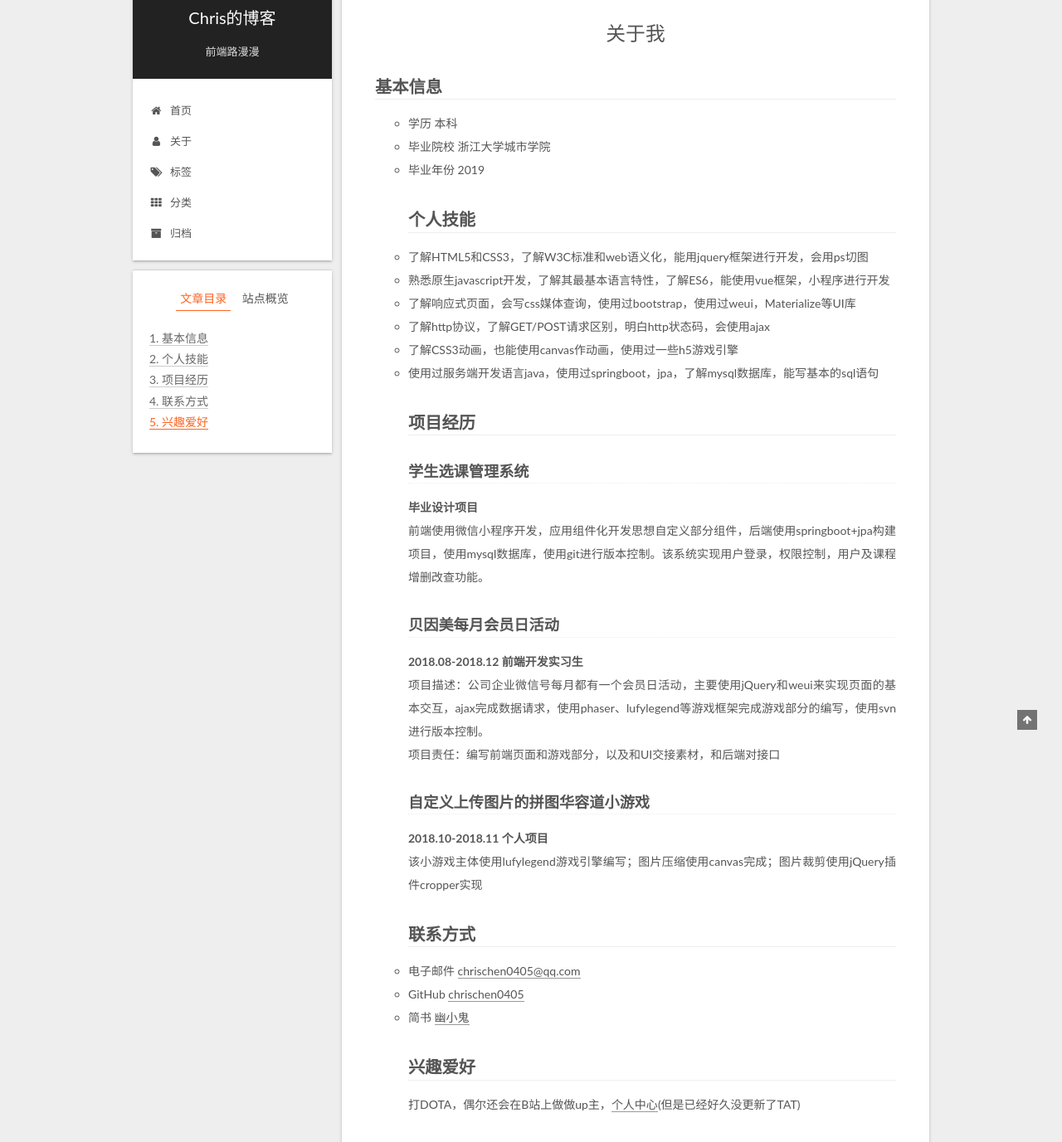
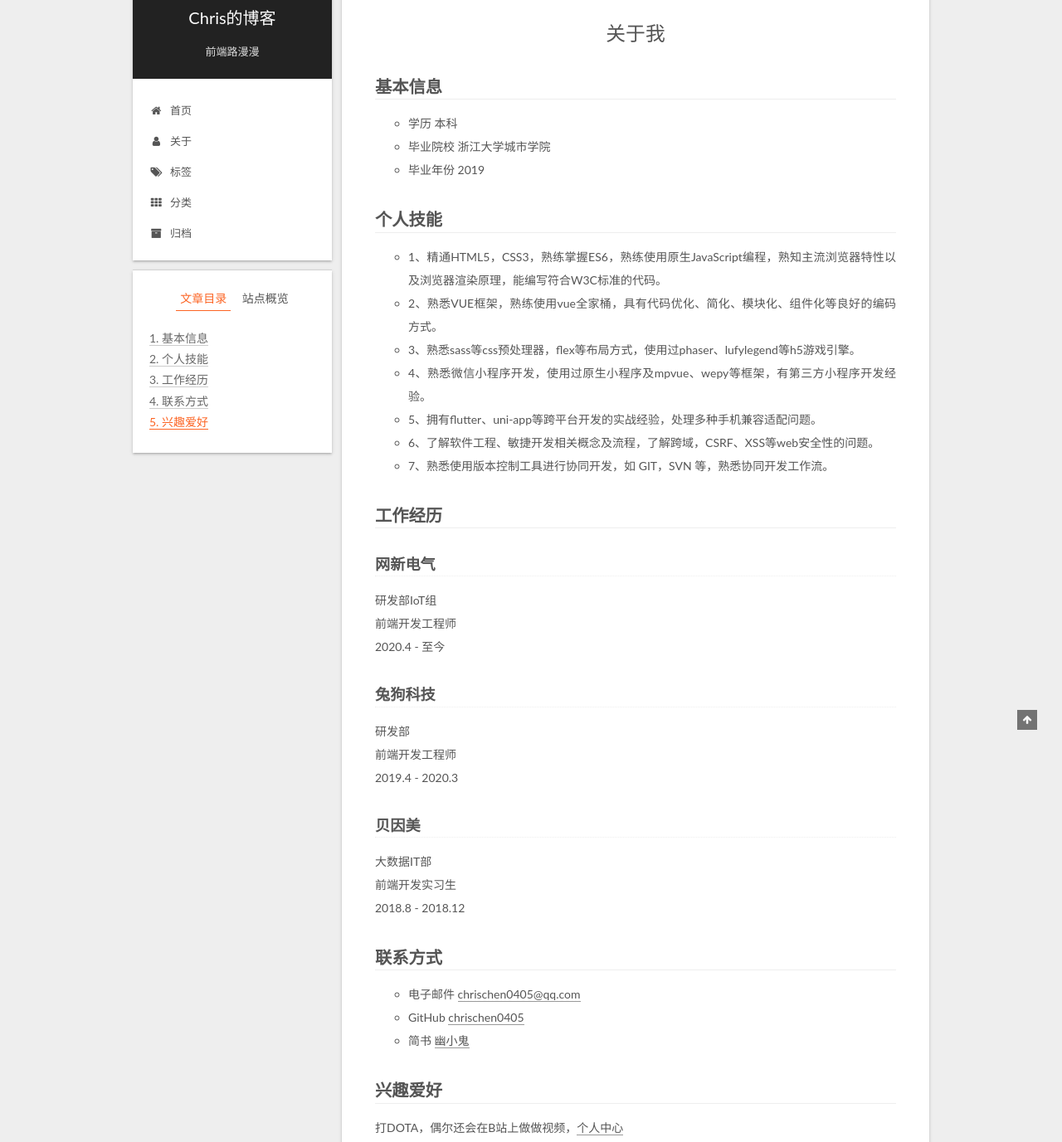
Before and after one commit to chrischen0405/chrischen0405.github.io, a plain HTML site: page about/index.html in a window 1280 px wide. Shown: the part 20-1397 px from the top of the page at 83% size. Drawn offline with Linux system fonts and the light colour scheme; some packages are replaced by stand-ins of ours; a script that the page names is missing.

Commit message:
Site updated: 2022-09-23 11:13:41

```diff
--- a/about/index.html
+++ b/about/index.html
@@ -74,8 +74,6 @@
 
 
 
-
-
   <link rel="alternate" href="/atom.xml" title="Chris的博客" type="application/atom+xml">
 
 
@@ -83,17 +81,17 @@
 
 
 
-<meta name="description" content="基本信息 学历 本科 毕业院校 浙江大学城市学院 毕业年份 2019个人技能 了解HTML5和CSS3，了解W3C标准和web语义化，能用jquery框架进行开发，会用ps切图 熟悉原生javascript开发，了解其最基本语言特性，了解ES6，能使用vue框架，小程序进行开发 了解响应式页面，会写css媒体查询，使用过bootstrap，使用过weui，Materialize等UI库 了解htt">
+<meta name="description" content="基本信息 学历 本科 毕业院校 浙江大学城市学院 毕业年份 2019  个人技能 1、精通HTML5，CSS3，熟练掌握ES6，熟练使用原生JavaScript编程，熟知主流浏览器特性以及浏览器渲染原理，能编写符合W3C标准的代码。 2、熟悉VUE框架，熟练使用vue全家桶，具有代码优化、简化、模块化、组件化等良好的编码方式。 3、熟悉sass等css预处理器，flex等布局方式，使用过phase">
 <meta property="og:type" content="website">
 <meta property="og:title" content="关于我">
 <meta property="og:url" content="http://chrischen0405.github.io/about/index.html">
 <meta property="og:site_name" content="Chris的博客">
-<meta property="og:description" content="基本信息 学历 本科 毕业院校 浙江大学城市学院 毕业年份 2019个人技能 了解HTML5和CSS3，了解W3C标准和web语义化，能用jquery框架进行开发，会用ps切图 熟悉原生javascript开发，了解其最基本语言特性，了解ES6，能使用vue框架，小程序进行开发 了解响应式页面，会写css媒体查询，使用过bootstrap，使用过weui，Materialize等UI库 了解htt">
+<meta property="og:description" content="基本信息 学历 本科 毕业院校 浙江大学城市学院 毕业年份 2019  个人技能 1、精通HTML5，CSS3，熟练掌握ES6，熟练使用原生JavaScript编程，熟知主流浏览器特性以及浏览器渲染原理，能编写符合W3C标准的代码。 2、熟悉VUE框架，熟练使用vue全家桶，具有代码优化、简化、模块化、组件化等良好的编码方式。 3、熟悉sass等css预处理器，flex等布局方式，使用过phase">
 <meta property="og:locale" content="zh-Hans">
-<meta property="og:updated_time" content="2022-09-23T02:44:41.899Z">
+<meta property="og:updated_time" content="2022-09-23T03:11:45.575Z">
 <meta name="twitter:card" content="summary">
 <meta name="twitter:title" content="关于我">
-<meta name="twitter:description" content="基本信息 学历 本科 毕业院校 浙江大学城市学院 毕业年份 2019个人技能 了解HTML5和CSS3，了解W3C标准和web语义化，能用jquery框架进行开发，会用ps切图 熟悉原生javascript开发，了解其最基本语言特性，了解ES6，能使用vue框架，小程序进行开发 了解响应式页面，会写css媒体查询，使用过bootstrap，使用过weui，Materialize等UI库 了解htt">
+<meta name="twitter:description" content="基本信息 学历 本科 毕业院校 浙江大学城市学院 毕业年份 2019  个人技能 1、精通HTML5，CSS3，熟练掌握ES6，熟练使用原生JavaScript编程，熟知主流浏览器特性以及浏览器渲染原理，能编写符合W3C标准的代码。 2、熟悉VUE框架，熟练使用vue全家桶，具有代码优化、简化、模块化、组件化等良好的编码方式。 3、熟悉sass等css预处理器，flex等布局方式，使用过phase">
 
 
 
@@ -274,17 +272,26 @@
           <h2 id="基本信息"><a href="#基本信息" class="headerlink" title="基本信息"></a>基本信息</h2><ul>
 <li>学历 本科</li>
 <li>毕业院校 浙江大学城市学院</li>
-<li>毕业年份 2019<h2 id="个人技能"><a href="#个人技能" class="headerlink" title="个人技能"></a>个人技能</h2></li>
-<li>了解HTML5和CSS3，了解W3C标准和web语义化，能用jquery框架进行开发，会用ps切图</li>
-<li>熟悉原生javascript开发，了解其最基本语言特性，了解ES6，能使用vue框架，小程序进行开发</li>
-<li>了解响应式页面，会写css媒体查询，使用过bootstrap，使用过weui，Materialize等UI库</li>
-<li>了解http协议，了解GET/POST请求区别，明白http状态码，会使用ajax</li>
-<li>了解CSS3动画，也能使用canvas作动画，使用过一些h5游戏引擎</li>
-<li>使用过服务端开发语言java，使用过springboot，jpa，了解mysql数据库，能写基本的sql语句<h2 id="项目经历"><a href="#项目经历" class="headerlink" title="项目经历"></a>项目经历</h2><h3 id="学生选课管理系统"><a href="#学生选课管理系统" class="headerlink" title="学生选课管理系统"></a>学生选课管理系统</h3><strong>毕业设计项目</strong><br>前端使用微信小程序开发，应用组件化开发思想自定义部分组件，后端使用springboot+jpa构建项目，使用mysql数据库，使用git进行版本控制。该系统实现用户登录，权限控制，用户及课程增删改查功能。<h3 id="贝因美每月会员日活动"><a href="#贝因美每月会员日活动" class="headerlink" title="贝因美每月会员日活动"></a>贝因美每月会员日活动</h3><strong>2018.08-2018.12 前端开发实习生</strong><br>项目描述：公司企业微信号每月都有一个会员日活动，主要使用jQuery和weui来实现页面的基本交互，ajax完成数据请求，使用phaser、lufylegend等游戏框架完成游戏部分的编写，使用svn进行版本控制。<br>项目责任：编写前端页面和游戏部分，以及和UI交接素材，和后端对接口<h3 id="自定义上传图片的拼图华容道小游戏"><a href="#自定义上传图片的拼图华容道小游戏" class="headerlink" title="自定义上传图片的拼图华容道小游戏"></a>自定义上传图片的拼图华容道小游戏</h3><strong>2018.10-2018.11 个人项目</strong><br>该小游戏主体使用lufylegend游戏引擎编写；图片压缩使用canvas完成；图片裁剪使用jQuery插件cropper实现<h2 id="联系方式"><a href="#联系方式" class="headerlink" title="联系方式"></a>联系方式</h2></li>
+<li>毕业年份 2019</li>
+</ul>
+<h2 id="个人技能"><a href="#个人技能" class="headerlink" title="个人技能"></a>个人技能</h2><ul>
+<li>1、精通HTML5，CSS3，熟练掌握ES6，熟练使用原生JavaScript编程，熟知主流浏览器特性以及浏览器渲染原理，能编写符合W3C标准的代码。</li>
+<li>2、熟悉VUE框架，熟练使用vue全家桶，具有代码优化、简化、模块化、组件化等良好的编码方式。</li>
+<li>3、熟悉sass等css预处理器，flex等布局方式，使用过phaser、lufylegend等h5游戏引擎。</li>
+<li>4、熟悉微信小程序开发，使用过原生小程序及mpvue、wepy等框架，有第三方小程序开发经验。</li>
+<li>5、拥有flutter、uni-app等跨平台开发的实战经验，处理多种手机兼容适配问题。</li>
+<li>6、了解软件工程、敏捷开发相关概念及流程，了解跨域，CSRF、XSS等web安全性的问题。</li>
+<li>7、熟悉使用版本控制工具进行协同开发，如 GIT，SVN 等，熟悉协同开发工作流。</li>
+</ul>
+<h2 id="工作经历"><a href="#工作经历" class="headerlink" title="工作经历"></a>工作经历</h2><h3 id="网新电气"><a href="#网新电气" class="headerlink" title="网新电气"></a>网新电气</h3><p>研发部IoT组<br>前端开发工程师<br>2020.4 - 至今</p>
+<h3 id="兔狗科技"><a href="#兔狗科技" class="headerlink" title="兔狗科技"></a>兔狗科技</h3><p>研发部<br>前端开发工程师<br>2019.4 - 2020.3</p>
+<h3 id="贝因美"><a href="#贝因美" class="headerlink" title="贝因美"></a>贝因美</h3><p>大数据IT部<br>前端开发实习生<br>2018.8 - 2018.12</p>
+<h2 id="联系方式"><a href="#联系方式" class="headerlink" title="联系方式"></a>联系方式</h2><ul>
 <li>电子邮件 <a href="mailto:chrischen0405@qq.com" target="_blank" rel="noopener">chrischen0405@qq.com</a></li>
 <li>GitHub <a href="https://github.com/chrischen0405" target="_blank" rel="noopener">chrischen0405</a></li>
-<li>简书 <a href="https://www.jianshu.com/u/c6a5a7f59d5f" target="_blank" rel="noopener">幽小鬼</a><h2 id="兴趣爱好"><a href="#兴趣爱好" class="headerlink" title="兴趣爱好"></a>兴趣爱好</h2>打DOTA，偶尔还会在B站上做做up主，<a href="https://space.bilibili.com/17898937" target="_blank" rel="noopener">个人中心</a>(但是已经好久没更新了TAT)</li>
+<li>简书 <a href="https://www.jianshu.com/u/c6a5a7f59d5f" target="_blank" rel="noopener">幽小鬼</a></li>
 </ul>
+<h2 id="兴趣爱好"><a href="#兴趣爱好" class="headerlink" title="兴趣爱好"></a>兴趣爱好</h2><p>打DOTA，偶尔还会在B站上做做视频，<a href="https://space.bilibili.com/17898937" target="_blank" rel="noopener">个人中心</a></p>
 
 
       </div>
@@ -438,7 +445,7 @@
 
 
 
-              <div class="post-toc-content"><ol class="nav"><li class="nav-item nav-level-2"><a class="nav-link" href="#基本信息"><span class="nav-number">1.</span> <span class="nav-text">基本信息</span></a></li><li class="nav-item nav-level-2"><a class="nav-link" href="#个人技能"><span class="nav-number">2.</span> <span class="nav-text">个人技能</span></a></li><li class="nav-item nav-level-2"><a class="nav-link" href="#项目经历"><span class="nav-number">3.</span> <span class="nav-text">项目经历</span></a><ol class="nav-child"><li class="nav-item nav-level-3"><a class="nav-link" href="#学生选课管理系统"><span class="nav-number">3.1.</span> <span class="nav-text">学生选课管理系统</span></a></li><li class="nav-item nav-level-3"><a class="nav-link" href="#贝因美每月会员日活动"><span class="nav-number">3.2.</span> <span class="nav-text">贝因美每月会员日活动</span></a></li><li class="nav-item nav-level-3"><a class="nav-link" href="#自定义上传图片的拼图华容道小游戏"><span class="nav-number">3.3.</span> <span class="nav-text">自定义上传图片的拼图华容道小游戏</span></a></li></ol></li><li class="nav-item nav-level-2"><a class="nav-link" href="#联系方式"><span class="nav-number">4.</span> <span class="nav-text">联系方式</span></a></li><li class="nav-item nav-level-2"><a class="nav-link" href="#兴趣爱好"><span class="nav-number">5.</span> <span class="nav-text">兴趣爱好</span></a></li></ol></div>
+              <div class="post-toc-content"><ol class="nav"><li class="nav-item nav-level-2"><a class="nav-link" href="#基本信息"><span class="nav-number">1.</span> <span class="nav-text">基本信息</span></a></li><li class="nav-item nav-level-2"><a class="nav-link" href="#个人技能"><span class="nav-number">2.</span> <span class="nav-text">个人技能</span></a></li><li class="nav-item nav-level-2"><a class="nav-link" href="#工作经历"><span class="nav-number">3.</span> <span class="nav-text">工作经历</span></a><ol class="nav-child"><li class="nav-item nav-level-3"><a class="nav-link" href="#网新电气"><span class="nav-number">3.1.</span> <span class="nav-text">网新电气</span></a></li><li class="nav-item nav-level-3"><a class="nav-link" href="#兔狗科技"><span class="nav-number">3.2.</span> <span class="nav-text">兔狗科技</span></a></li><li class="nav-item nav-level-3"><a class="nav-link" href="#贝因美"><span class="nav-number">3.3.</span> <span class="nav-text">贝因美</span></a></li></ol></li><li class="nav-item nav-level-2"><a class="nav-link" href="#联系方式"><span class="nav-number">4.</span> <span class="nav-text">联系方式</span></a></li><li class="nav-item nav-level-2"><a class="nav-link" href="#兴趣爱好"><span class="nav-number">5.</span> <span class="nav-text">兴趣爱好</span></a></li></ol></div>
 
 
           </div>
--- a/css/main.css
+++ b/css/main.css
@@ -1874,7 +1874,7 @@ pre .javascript .function {
   width: 4px;
   height: 4px;
   border-radius: 50%;
-  background: #ffa124;
+  background: #e41a55;
 }
 .links-of-blogroll {
   font-size: 13px;
```
Also changed, not shown: sitemap.xml (+5 -5 lines), tags/index.html (+2 -0 lines).
